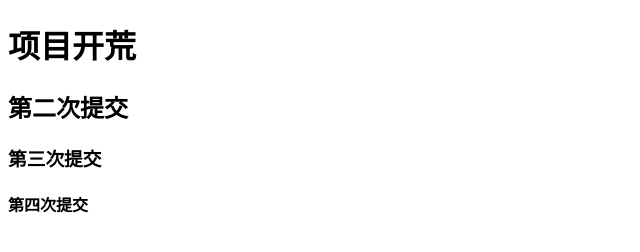
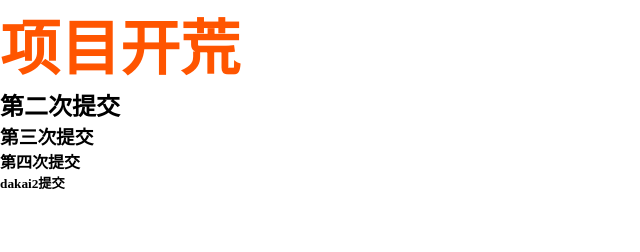
Before and after one commit to aiqianduan234/-6-, a plain HTML site: page index.html in a window 1280 px wide. Shown: the whole page, without its empty margins (0-640 px from the left). Drawn offline with Linux system fonts and the light colour scheme.

Commit message:
dakai2的提交

```diff
--- /dev/null
+++ b/css/a.css
@@ -0,0 +1,8 @@
+*{
+    padding:0;
+    margin:0;
+}
+h1{
+    color:#f50;
+    font-size: 60px;
+}
--- a/index.html
+++ b/index.html
@@ -3,11 +3,13 @@
 <head>
     <meta charset="UTF-8" />
     <title>首页</title>
+    <link rel="stylesheet" type="text/css" href="css/a.css">
 </head>
 <body>
     <h1>项目开荒</h1>
     <h2>第二次提交</h2>
     <h3>第三次提交</h3>
     <h4>第四次提交</h4>
+    <h5>dakai2提交</h5>
 </body>
 </html>
```
